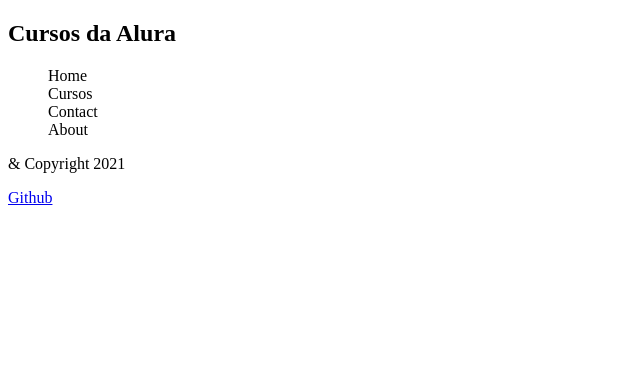
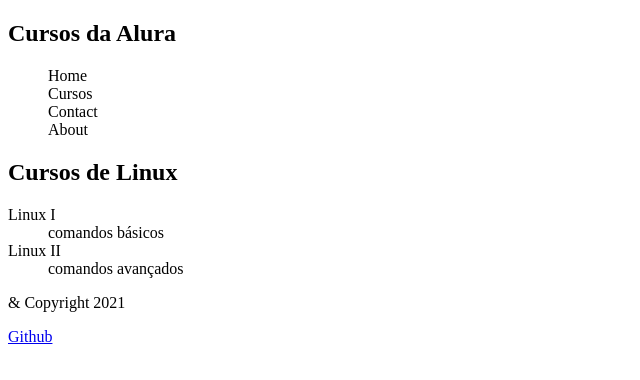
Before and after one commit to dudzpedra/alura-git, a plain HTML site: page index.html in a window 1280 px wide. Shown: the whole page, without its empty margins (0-640 px from the left). Drawn offline with Linux system fonts and the light colour scheme.

Commit message:
adicionado lista de cursos de linux

```diff
--- a/index.html
+++ b/index.html
@@ -16,6 +16,13 @@
                 <dd>Contact</dd>
                 <dd>About</dd>
             </dl>
+            <h2>Cursos de Linux</h2>
+            <dl>
+                <dt>Linux I</dt>
+                <dd>comandos básicos</dd>
+                <dt>Linux II</dt>
+                <dd>comandos avançados</dd>
+            </dl>
         </nav>
     </header>
     <footer>
```
